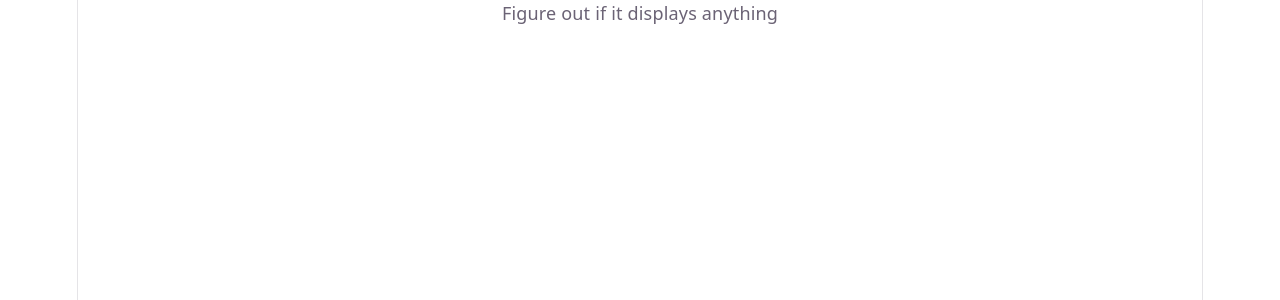
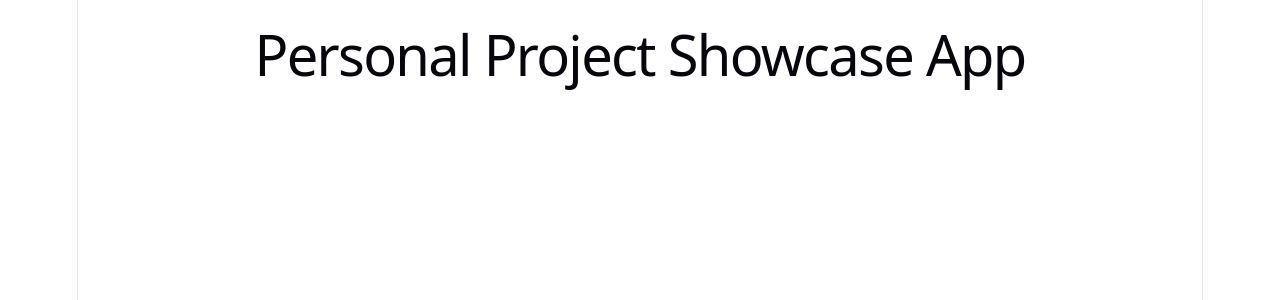
Before and after one commit to CaseyWachiuri/Personal-Project-Showcase-App, a React (Vite) app: page / in a window 1280 px wide. Shown: the top 300 px of the page. Built offline with nearby package versions, Linux system fonts and the light colour scheme.

Commit message:
feat:Adding a Header component for reusability

```diff
--- a/src/App.jsx
+++ b/src/App.jsx
@@ -1,8 +1,10 @@
-import React, { useState } from 'react'
+import { useEffect, useState } from 'react'
 import './App.css'
+import projects from '../db.json';
+import Header from './components/Header';
 
 function App() {
-  const projects = [
+  const data = [
     {
       id: 1,
       title: "Project 1",
@@ -20,10 +22,17 @@ function App() {
     },
   ]
 
+  // Initializing state handling
+  const [projects, setProjects] = useState("data");
+
+  // Fetch data from the database (later challenge)
+  //useEffect(() => {
+  //});
+
   // Destructuring the array
   const { id, title, description } = projects;
 
-  // Initializing state handling
+  // Search State handling
   const [searchProj, setSearchProj] = useState("");
 
   // Input change handler
@@ -31,7 +40,7 @@ function App() {
 
   return (
     <>
-      <p>Figure out if it displays anything</p>
+      <Header text={"Personal Project Showcase App"} />
     </>
   )
 }
--- /dev/null
+++ b/src/components/Header.jsx
@@ -0,0 +1,13 @@
+function Header({ text }) {
+  return (
+    <>
+      <div className="bg-gray=200 rounded flex justify-center h6 items-center m-2">
+        <h1>
+          {text}
+        </h1>
+      </div>
+    </>
+  );
+}
+
+export default Header;
--- a/src/components/ProjectList.jsx
+++ b/src/components/ProjectList.jsx
@@ -1,5 +1,5 @@
 function ProjectList() {
-  const projectItem
+  // const projectItem
 
   return (
     <>
--- a/src/components/SearchProjects.jsx
+++ b/src/components/SearchProjects.jsx
@@ -1,5 +1,7 @@
 function SearchProjects() {
   return (
+    <>
+    </>
   )
 }
 
```
